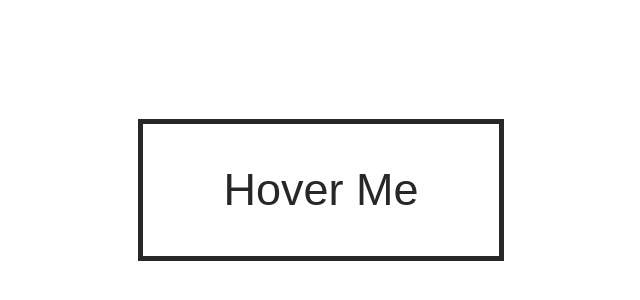
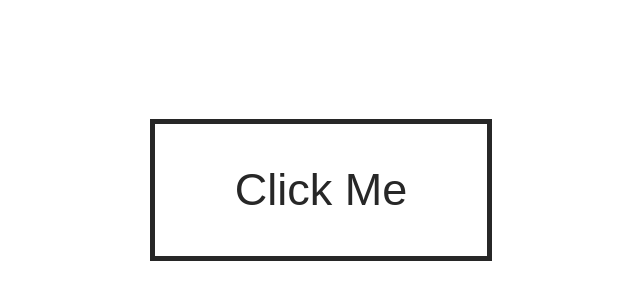
Before and after one commit to ChandanaChowki/yellow-button, a plain HTML site: page index.html in a window 1280 px wide. Shown: the part 218-518 px from the top of the page, without its empty margins (319-959 px from the left). Drawn offline with Linux system fonts and the light colour scheme.

Commit message:
Changing Text

```diff
--- a/index.html
+++ b/index.html
@@ -8,7 +8,7 @@
 </head>
 <body>
     <a href="#" class="btn">
-        Hover Me
+        Click Me
     </a>
 </body>
 </html>
```
